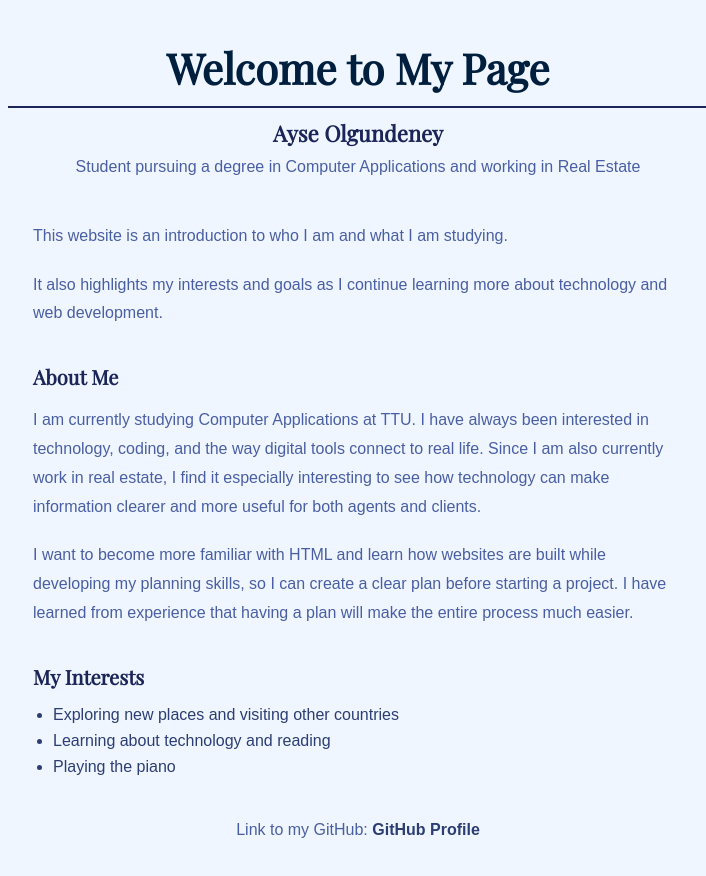
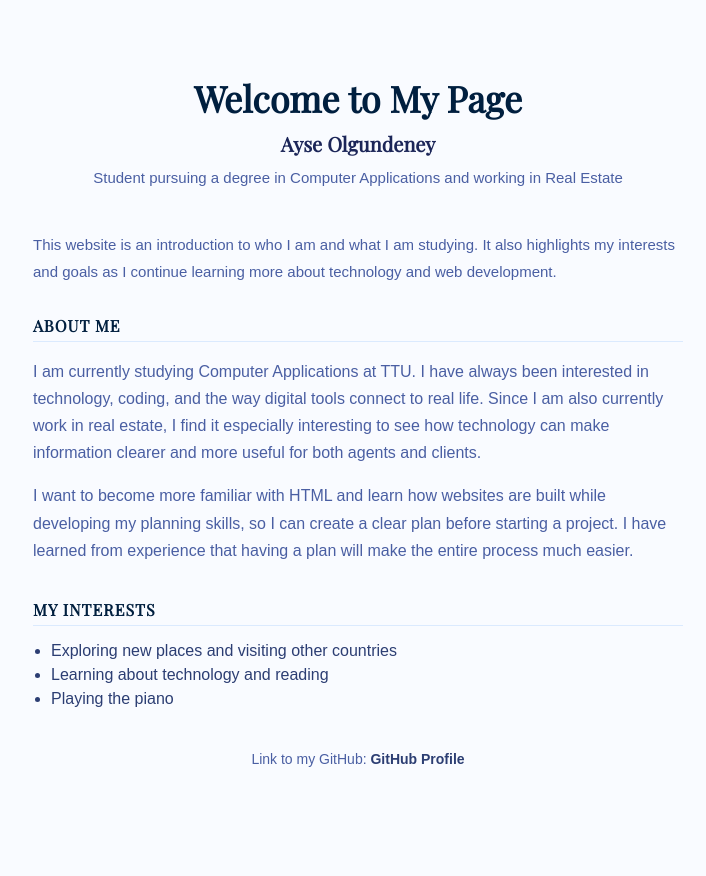
Before and after one commit to olgunayse/olgunayse.github.io, a plain HTML site: page index.html in a window 1280 px wide. Shown: the whole page, without its empty margins (282-988 px from the left). After the commit the page ends 837 px from the top, so only its background shows below. Drawn offline with nearby package versions, Linux system fonts and the light colour scheme.

Commit message:
made format much cleaner

```diff
--- a/index.html
+++ b/index.html
@@ -18,15 +18,11 @@
     </header>
 
     <main>
-      <section>
-        <p>
-          This website is an introduction to who I am and what I am studying.
-        </p>
+      <p class="intro">
+        This website is an introduction to who I am and what I am studying.
 
-        <p>
-          It also highlights my interests and goals as I continue learning more about technology and web development.
-        </p>
-      </section>
+        It also highlights my interests and goals as I continue learning more about technology and web development.
+      </p>
 
       <section>
         <h3>About Me</h3>
--- a/style.css
+++ b/style.css
@@ -1,17 +1,19 @@
 body {
-  background-color: #eff6ff;
+  background-color: #f9fbff; /* much lighter */
   margin: 0;
-  padding: 40px;
+  padding: 50px 20px;
   font-family: Arial, sans-serif;
+  color: #2c3e73;
 }
 
+/* centered narrow layout (resume feel) */
 body > * {
-  max-width: 700px;
+  max-width: 650px;
   margin-left: auto;
   margin-right: auto;
 }
 
-/* Header */
+/* header */
 header {
   text-align: center;
   margin-bottom: 40px;
@@ -19,65 +21,69 @@ header {
 
 h1 {
   color: #001f3f;
-  font-size: 42px;
-  margin-top: 0;
-  margin-bottom: 10px;
+  font-size: 36px;
+  margin-bottom: 8px;
   font-family: 'Playfair Display', serif;
-  border-bottom: 2px solid #1b2558;
-  padding-bottom: 10px;
 }
 
 h2 {
   color: #1b2558;
-  font-size: 22px;
-  margin-top: 10px;
-  margin-bottom: 5px;
+  font-size: 20px;
+  margin: 0;
   font-family: 'Playfair Display', serif;
 }
 
 .subtitle {
   color: #4a5fa3;
-  margin-top: 0;
-  margin-bottom: 20px;
+  margin-top: 8px;
+  font-size: 15px;
 }
 
-/* Main content */
-main {
-  max-width: 650px;
+/* intro at top */
+.intro {
+  font-size: 15px;
+  line-height: 1.8;
+  margin-bottom: 30px;
 }
 
+/* sections */
 section {
   margin-bottom: 35px;
 }
 
+/* section headers (resume style) */
 h3 {
-  color: #1b2558;
-  font-size: 20px;
-  margin-top: 0;
+  color: #001f3f;
+  font-size: 16px;
+  letter-spacing: 1px;
+  text-transform: uppercase;
   margin-bottom: 10px;
+  border-bottom: 1px solid #dbeafe;
+  padding-bottom: 5px;
   font-family: 'Playfair Display', serif;
 }
 
+/* text */
 p {
+  margin-bottom: 15px;
+  line-height: 1.7;
   color: #4a5fa3;
-  margin-bottom: 20px;
-  line-height: 1.8;
 }
 
+/* list */
 ul {
-  margin-bottom: 20px;
-  padding-left: 20px;
+  padding-left: 18px;
 }
 
 li {
-  color: #2c3e73;
-  margin-bottom: 8px;
+  margin-bottom: 6px;
 }
 
-/* Footer */
+/* footer */
 footer {
   margin-top: 40px;
   text-align: center;
+  font-size: 14px;
 }
 
 a {
@@ -87,6 +93,5 @@ a {
 }
 
 a:hover {
-  color: #001f3f;
   text-decoration: underline;
 }
```
